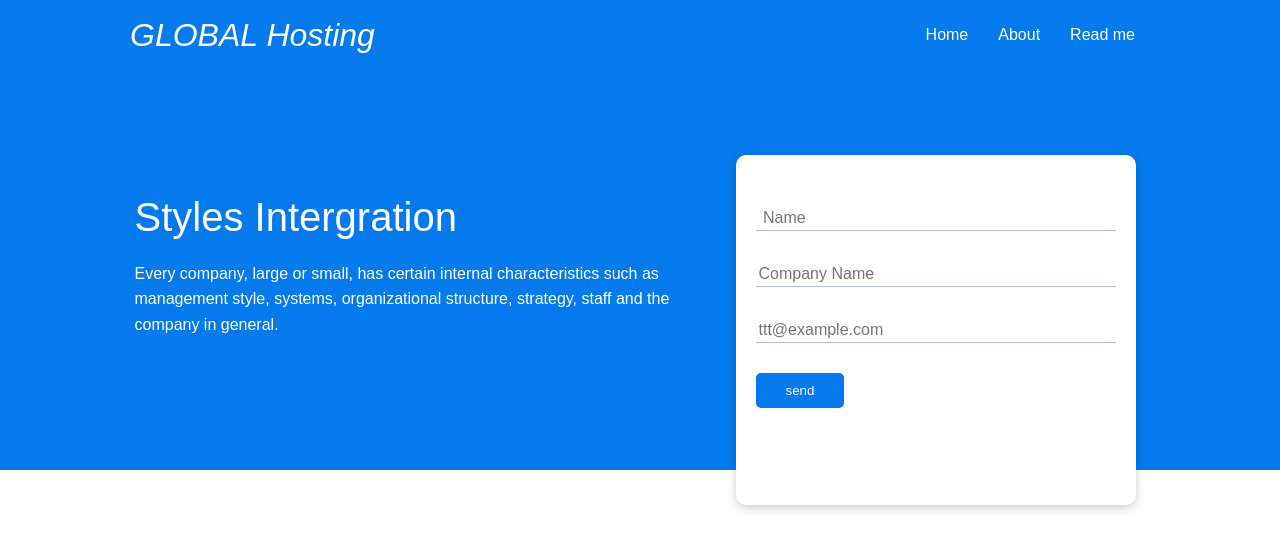
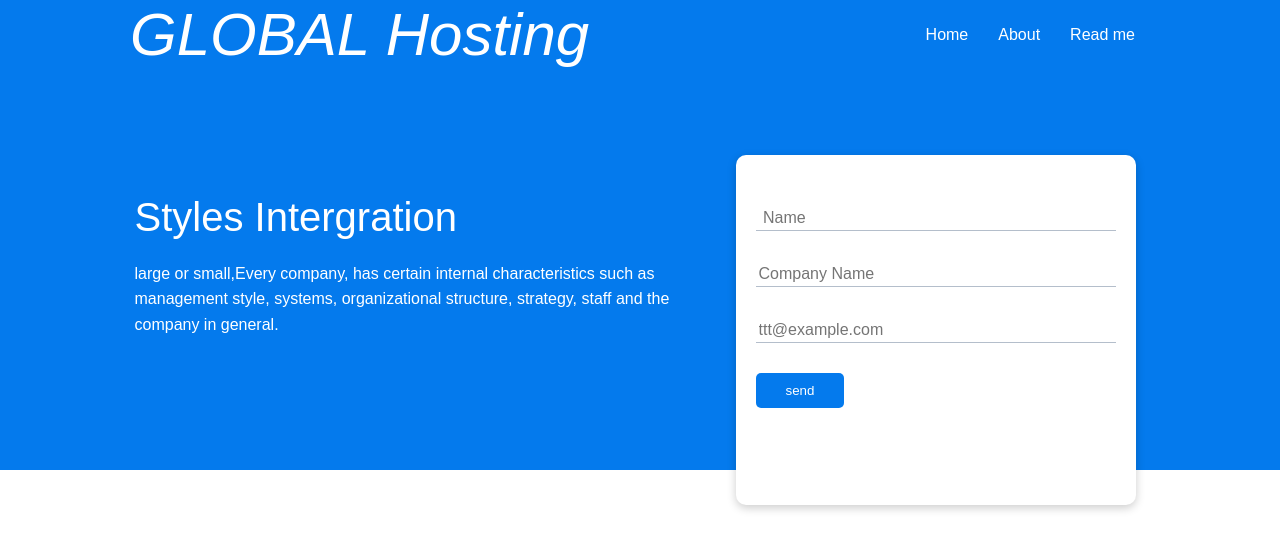
Before and after one commit to Atanusmuia/Global-Hosting, a plain HTML site: page index.html in a window 1280 px wide. Drawn offline with Linux system fonts and the light colour scheme.

Commit message:
changed paragraph from every company to large or small

```diff
--- a/index.html
+++ b/index.html
@@ -31,7 +31,7 @@
             <div class="showcase-text">
                 <h1>Styles Intergration</h1>
                 <p>
-                    Every company, large or small, has certain internal
+                     large or small,Every company, has certain internal
                      characteristics such as management style, systems,
                     organizational structure, strategy, staff and the company
                      in general.
--- a/style.css
+++ b/style.css
@@ -32,6 +32,10 @@ h2 {
     font-weight: 300;
     line-height: 1.2;
     margin: 10px 0;
+}
+.logo{
+    font-style: normal;
+    font-size: 60px;
 }
 
 p {
```
